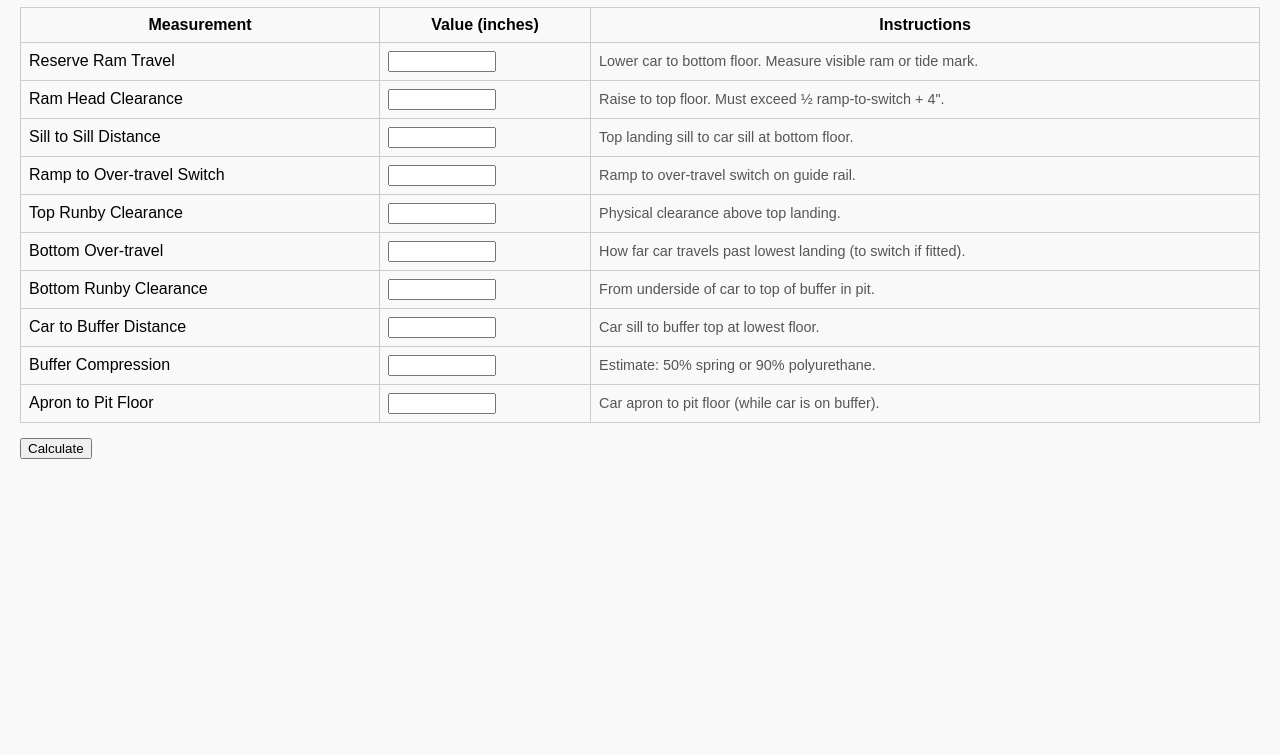
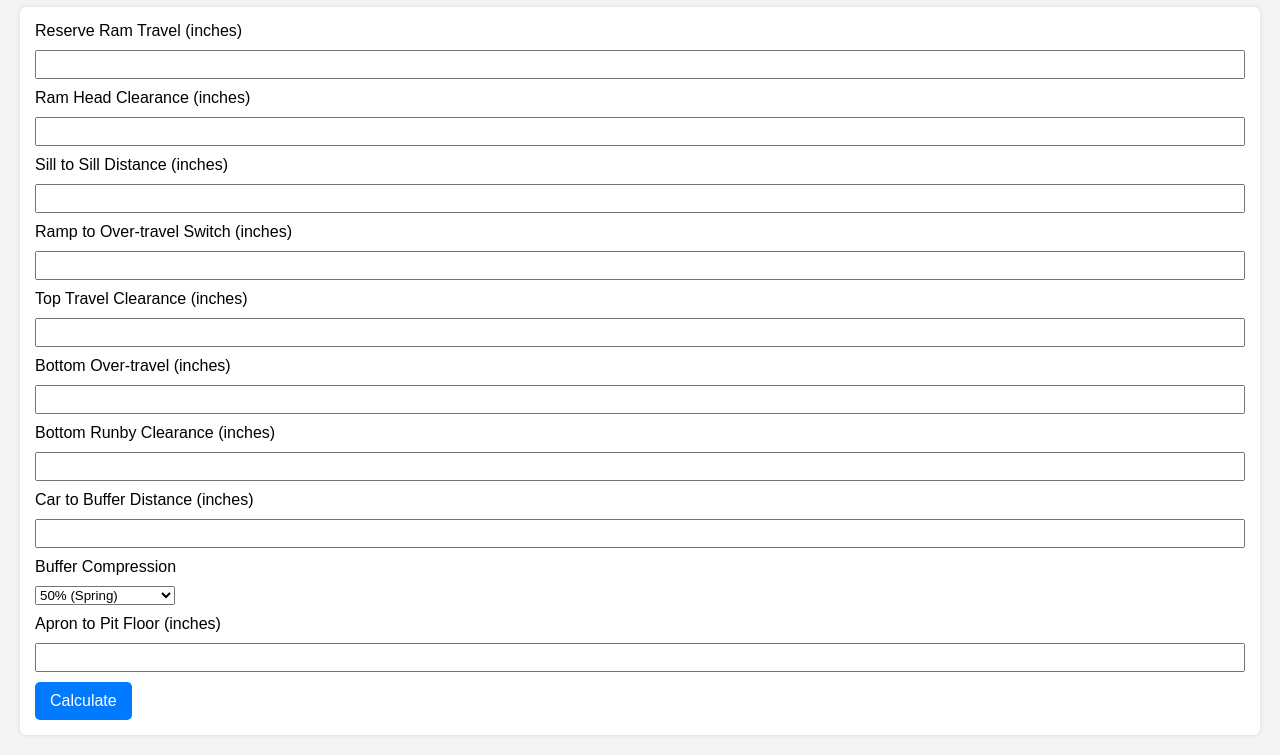
Before and after one commit to listo123-hash/hydraulic-runby-app, a plain HTML site: page index.html in a window 1280 px wide. Shown: the part 73-828 px from the top of the page. Before the commit the page ends 800 px from the top, so only its background shows below. Drawn offline with Linux system fonts and the light colour scheme.

Commit message:
Update index.html

```diff
--- a/index.html
+++ b/index.html
@@ -1,94 +1,134 @@
 <!DOCTYPE html>
 <html lang="en">
 <head>
-  <meta charset="UTF-8">
-  <title>Hydraulic Runby Checker</title>
+  <meta charset="UTF-8" />
+  <meta name="viewport" content="width=device-width, initial-scale=1.0"/>
+  <title>Hydraulic Runby App</title>
   <style>
     body {
       font-family: Arial, sans-serif;
       margin: 20px;
-      background: #f9f9f9;
+      background: #f4f4f4;
     }
-    table {
-      width: 100%;
-      border-collapse: collapse;
-      margin-bottom: 15px;
+    h1 {
+      color: #333;
     }
-    th, td {
-      padding: 8px;
-      border: 1px solid #ccc;
+    label, select, input {
+      display: block;
+      margin-bottom: 10px;
     }
     input[type="number"] {
-      width: 100px;
+      padding: 5px;
+      width: 100%;
+      box-sizing: border-box;
     }
     .safe {
-      background-color: #c8e6c9; /* green */
+      background-color: #d4edda;
+      color: #155724;
+      padding: 10px;
+      border-left: 5px solid #28a745;
     }
     .unsafe {
-      background-color: #ffcdd2; /* red */
+      background-color: #f8d7da;
+      color: #721c24;
+      padding: 10px;
+      border-left: 5px solid #dc3545;
     }
-    .instructions {
-      font-size: 0.9em;
-      color: #555;
+    .section {
+      background: #fff;
+      padding: 15px;
+      border-radius: 6px;
+      margin-bottom: 20px;
+      box-shadow: 0 0 5px rgba(0,0,0,0.1);
+    }
+    button {
+      padding: 10px 15px;
+      background: #007bff;
+      color: white;
+      border: none;
+      border-radius: 5px;
+      font-size: 16px;
     }
   </style>
 </head>
 <body>
-  <h1>Hydraulic Lift Runby Calculator</h1>
+  <h1>Hydraulic Runby Calculator</h1>
 
-  <form id="runbyForm">
-    <table>
-      <tr><th>Measurement</th><th>Value (inches)</th><th>Instructions</th></tr>
-      <tr><td>Reserve Ram Travel</td><td><input type="number" name="ramTravel"></td><td class="instructions">Lower car to bottom floor. Measure visible ram or tide mark.</td></tr>
-      <tr><td>Ram Head Clearance</td><td><input type="number" name="ramHead"></td><td class="instructions">Raise to top floor. Must exceed ½ ramp-to-switch + 4".</td></tr>
-      <tr><td>Sill to Sill Distance</td><td><input type="number" name="sillToSill"></td><td class="instructions">Top landing sill to car sill at bottom floor.</td></tr>
-      <tr><td>Ramp to Over-travel Switch</td><td><input type="number" name="rampToSwitch"></td><td class="instructions">Ramp to over-travel switch on guide rail.</td></tr>
-      <tr><td>Top Runby Clearance</td><td><input type="number" name="topRunby"></td><td class="instructions">Physical clearance above top landing.</td></tr>
-      <tr><td>Bottom Over-travel</td><td><input type="number" name="bottomOvertravel"></td><td class="instructions">How far car travels past lowest landing (to switch if fitted).</td></tr>
-      <tr><td>Bottom Runby Clearance</td><td><input type="number" name="bottomRunby"></td><td class="instructions">From underside of car to top of buffer in pit.</td></tr>
-      <tr><td>Car to Buffer Distance</td><td><input type="number" name="carToBuffer"></td><td class="instructions">Car sill to buffer top at lowest floor.</td></tr>
-      <tr><td>Buffer Compression</td><td><input type="number" name="bufferCompression"></td><td class="instructions">Estimate: 50% spring or 90% polyurethane.</td></tr>
-      <tr><td>Apron to Pit Floor</td><td><input type="number" name="apronToPit"></td><td class="instructions">Car apron to pit floor (while car is on buffer).</td></tr>
-    </table>
+  <div class="section">
+    <label>Reserve Ram Travel (inches)</label>
+    <input type="number" id="ramTravel" />
 
-    <button type="button" onclick="calculate()">Calculate</button>
-  </form>
+    <label>Ram Head Clearance (inches)</label>
+    <input type="number" id="ramClearance" />
+
+    <label>Sill to Sill Distance (inches)</label>
+    <input type="number" id="sillDistance" />
+
+    <label>Ramp to Over-travel Switch (inches)</label>
+    <input type="number" id="rampToSwitch" />
+
+    <label>Top Travel Clearance (inches)</label>
+    <input type="number" id="topClearance" />
+
+    <label>Bottom Over-travel (inches)</label>
+    <input type="number" id="bottomOverTravel" />
+
+    <label>Bottom Runby Clearance (inches)</label>
+    <input type="number" id="bottomRunby" />
+
+    <label>Car to Buffer Distance (inches)</label>
+    <input type="number" id="carToBuffer" />
+
+    <label>Buffer Compression</label>
+    <select id="bufferCompression">
+      <option value="0.5">50% (Spring)</option>
+      <option value="0.9">90% (Polyurethane)</option>
+    </select>
+
+    <label>Apron to Pit Floor (inches)</label>
+    <input type="number" id="apronToPit" />
+
+    <button onclick="calculate()">Calculate</button>
+  </div>
 
   <div id="results"></div>
 
   <script>
     function calculate() {
-      const form = document.forms['runbyForm'];
-      const rampToSwitch = parseFloat(form['rampToSwitch'].value);
-      const bottomRunby = parseFloat(form['bottomRunby'].value);
-      const bottomOvertravel = parseFloat(form['bottomOvertravel'].value);
+      const rampToSwitch = parseFloat(document.getElementById('rampToSwitch').value);
+      const topClearance = parseFloat(document.getElementById('topClearance').value);
+      const bottomOverTravel = parseFloat(document.getElementById('bottomOverTravel').value);
+      const bottomRunby = parseFloat(document.getElementById('bottomRunby').value);
+      const carToBuffer = parseFloat(document.getElementById('carToBuffer').value);
+      const bufferCompression = parseFloat(document.getElementById('bufferCompression').value);
 
-      const calculatedBottomRunby = rampToSwitch / 2;
-      const topSafe = rampToSwitch < bottomRunby;
-      const bottomSafe = bottomOvertravel < bottomRunby;
+      const topRunby = topClearance / 2;
+      const calculatedBottomRunby = carToBuffer * bufferCompression;
 
-      let result = `
-        <h2>Results</h2>
-        <table>
-          <tr><th>Check</th><th>Result</th><th>Details</th></tr>
-          <tr class="${topSafe ? 'safe' : 'unsafe'}">
-            <td>Top Travel Safe?</td>
-            <td>${topSafe ? '✅ SAFE' : '❌ UNSAFE'}</td>
-            <td>Ramp-to-switch (${rampToSwitch}") must be &lt; bottom runby (${bottomRunby}")</td>
-          </tr>
-          <tr class="${bottomSafe ? 'safe' : 'unsafe'}">
-            <td>Bottom Travel Safe?</td>
-            <td>${bottomSafe ? '✅ SAFE' : '❌ UNSAFE'}</td>
-            <td>Bottom over-travel (${bottomOvertravel}") must be &lt; bottom runby (${bottomRunby}")</td>
-          </tr>
-          <tr>
-            <td>Calculated Bottom Runby (2:1)</td>
-            <td colspan="2">${calculatedBottomRunby.toFixed(2)}"</td>
-          </tr>
-        </table>
-      `;
+      let resultText = '';
 
-      document.getElementById('results').innerHTML = result;
+      let topSafe = rampToSwitch <= topRunby;
+      let bottomSafe = bottomOverTravel <= calculatedBottomRunby;
+
+      if (topSafe && bottomSafe) {
+        resultText += `<div class="safe"><strong>Safe:</strong> All measurements are within tolerance.</div>`;
+      } else {
+        resultText += `<div class="unsafe"><strong>Unsafe:</strong><ul>`;
+        if (!topSafe) {
+          resultText += `<li>Top travel exceeds safe 2:1 runby. Ramp-to-switch (${rampToSwitch}") > Half of top clearance (${topRunby.toFixed(2)}")</li>`;
+        }
+        if (!bottomSafe) {
+          resultText += `<li>Bottom over-travel exceeds allowable runby. Bottom over-travel (${bottomOverTravel}") > Calculated runby (${calculatedBottomRunby.toFixed(2)}")</li>`;
+        }
+        resultText += `</ul></div>`;
+      }
+
+      resultText += `<div class="section">
+        <p><strong>Top 2:1 Runby (Half of Top Clearance):</strong> ${topRunby.toFixed(2)}"</p>
+        <p><strong>Calculated Bottom Runby (2:1):</strong> ${calculatedBottomRunby.toFixed(2)}"</p>
+      </div>`;
+
+      document.getElementById('results').innerHTML = resultText;
     }
   </script>
 </body>
```
